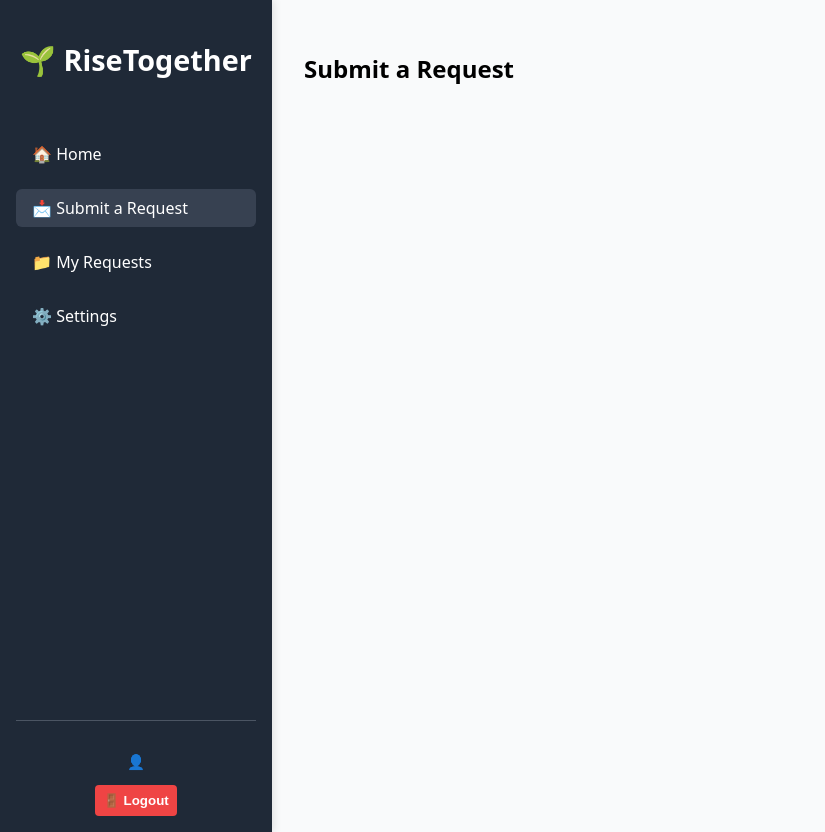
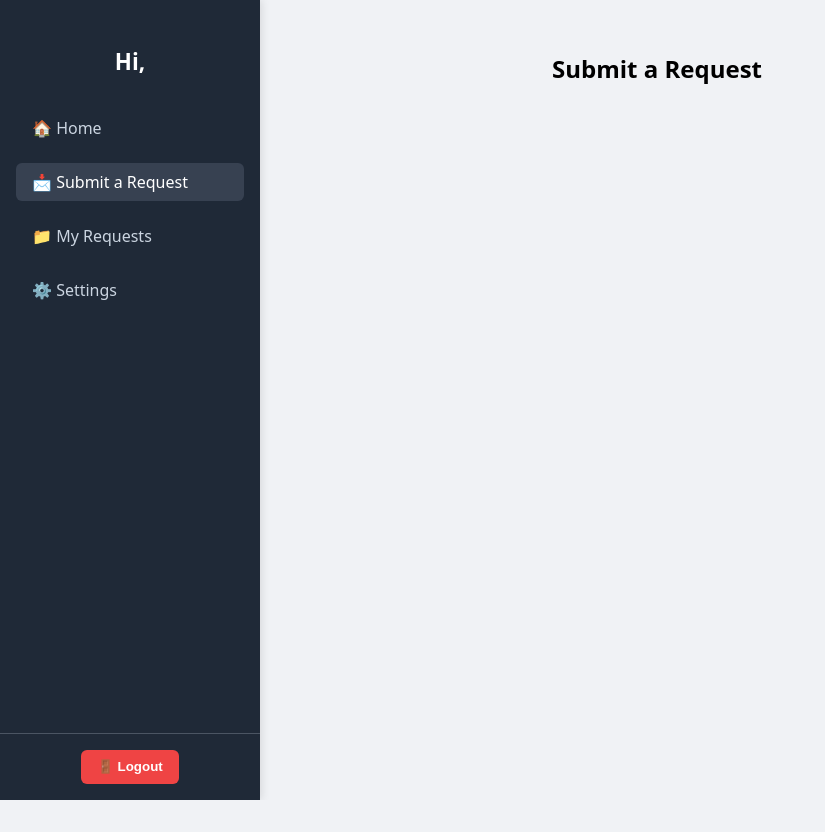
Before and after one commit to arijitchakma79/RiseTogether, a React (Vite) app: page /dashboard/submit in a window 1280 px wide. Shown: the whole page, without its empty margins (0-825 px from the left). After the commit the page ends 800 px from the top, so only its background shows below. Built offline with nearby package versions, Linux system fonts and the light colour scheme.

Commit message:
changed style of the sidenavbar

```diff
--- a/src/components/dashboard/SidebarNav.tsx
+++ b/src/components/dashboard/SidebarNav.tsx
@@ -16,8 +16,9 @@ const SidebarNav: React.FC = () => {
 
   return (
     <nav className="sidebar">
+      <div className="sidebar-inner">
         <div className="sidebar-header">
-        <h1>🌱 RiseTogether</h1>
+          <p>Hi, {user?.fullName || user?.email}</p>
         </div>
         <div className="nav-links">
           <Link to="/dashboard" className={location.pathname === '/dashboard' ? 'active' : ''}>🏠 Home</Link>
@@ -25,11 +26,9 @@ const SidebarNav: React.FC = () => {
           <Link to="/dashboard/my-requests" className={location.pathname === '/dashboard/my-requests' ? 'active' : ''}>📁 My Requests</Link>
           <Link to="/dashboard/settings" className={location.pathname === '/dashboard/settings' ? 'active' : ''}>⚙️ Settings</Link>
         </div>
+      </div>
 
       <div className="sidebar-footer">
-        <div className="profile">
-          <p>👤 {user?.fullName || user?.email}</p>
-        </div>
         <button onClick={handleLogout}>🚪 Logout</button>
       </div>
     </nav>
--- a/src/styles/dashboard/Dashboard.css
+++ b/src/styles/dashboard/Dashboard.css
@@ -1,58 +1,14 @@
-/*src/layouts/DashboardLayout.css*/
+/* src/styles/dashboard/Dashboard.css */
 
 .dashboard {
   display: flex;
-  min-height: 100vh;
-  background-color: #f9fafb;
-}
-
-.sidebar {
-  width: 240px;
-  background-color: #1f2937;
-  color: white;
-  display: flex;
-  flex-direction: column;
-  justify-content: space-between;
-  padding: 1rem;
-}
-
-.nav-links {
-  display: flex;
-  flex-direction: column;
-  gap: 1rem;
-}
-
-.nav-links a {
-  color: white;
-  text-decoration: none;
-  font-weight: 500;
-}
-
-.nav-links a:hover {
-  text-decoration: underline;
-}
-
-.sidebar-footer {
-  margin-top: auto;
-  border-top: 1px solid #4b5563;
-  padding-top: 1rem;
-}
-
-.profile {
-  font-size: 0.9rem;
-  margin-bottom: 0.5rem;
-}
-
-button {
-  background-color: #ef4444;
-  color: white;
-  border: none;
-  padding: 0.5rem;
-  border-radius: 4px;
-  cursor: pointer;
+  height: 100vh;
+  overflow: hidden;
 }
 
 .content {
   flex: 1;
+  margin-left: 260px; /* Match sidebar width */
   padding: 2rem;
+  overflow-y: auto;
 }
--- a/src/styles/dashboard/SidebarNav.css
+++ b/src/styles/dashboard/SidebarNav.css
@@ -1,5 +1,4 @@
-/*src/components/dashboard/SidebarNav.css*/
-
+/* src/styles/dashboard/SidebarNav.css */
 
 .sidebar {
     width: 260px;
@@ -7,14 +6,18 @@
     color: white;
     display: flex;
     flex-direction: column;
-  justify-content: space-between;
-  padding: 1.5rem 1rem;
     height: 100vh;
     box-shadow: 2px 0 8px rgba(0, 0, 0, 0.1);
   }
 
+  .sidebar-inner {
+    flex-grow: 1;
+    overflow-y: auto;
+    padding: 1.5rem 1rem;
+  }
+
   .sidebar-header {
-  font-size: 1.2rem;
+    font-size: 1.4rem;
     font-weight: bold;
     margin-bottom: 2rem;
     text-align: center;
@@ -42,9 +45,8 @@
   }
 
   .sidebar-footer {
-  margin-top: auto;
+    padding: 1rem;
     border-top: 1px solid #4b5563;
-  padding-top: 1rem;
     text-align: center;
   }
 
```
Lines whose indentation alone changed are shown as unchanged.
